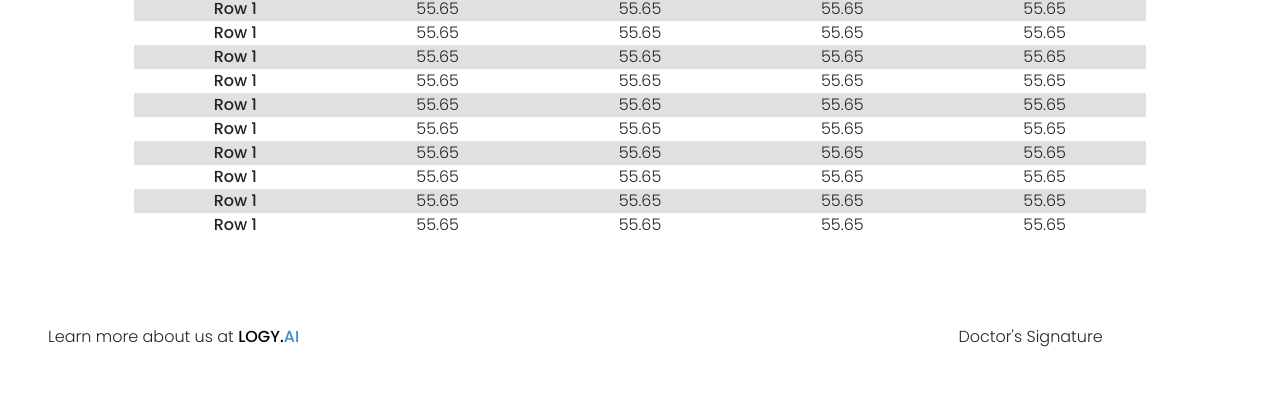
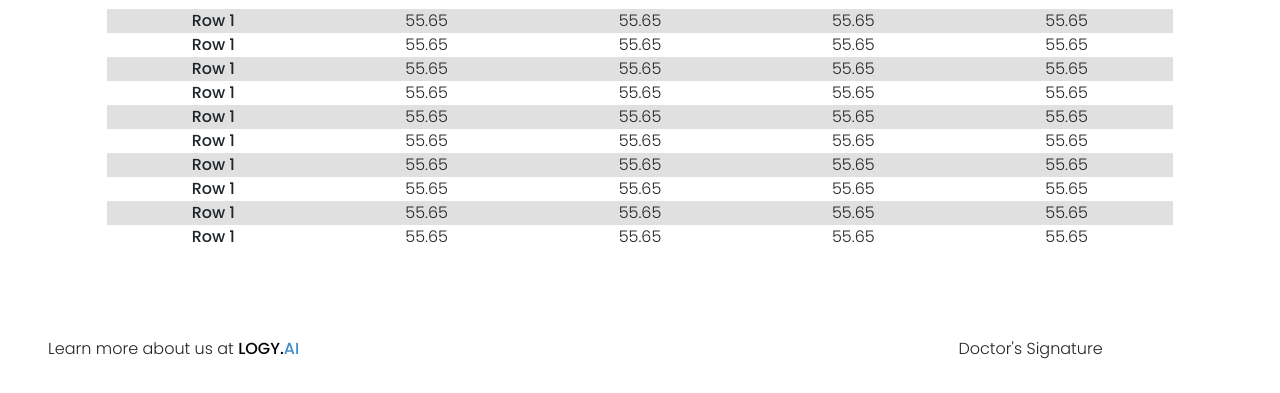
Before and after one commit to Debaprasad-dez/hair_report, a plain HTML site: page index.html in a window 1280 px wide. Shown: the part 1184-1577 px from the top of the page. Drawn offline with nearby package versions, Linux system fonts and the light colour scheme.

Commit message:
first commit

```diff
--- a/index.html
+++ b/index.html
@@ -303,7 +303,7 @@ body{
 
   </div>
 </div>
-<div class="mx-5 ">
+<div class="mx-auto ">
   <div style="" class="row mx-auto ">
     <div class="col-1"></div>
     <div class="col-2  text-center bg-dark  ">
@@ -325,7 +325,7 @@ body{
     <div class="col-1"></div>
   </div>
   <br>
-  <div style="" class="row bg-light">
+  <div style="" class="row bg-light mx-auto">
     <div class="col-1 bg-white"></div>
     <div class="col-2 px-0 text-center">
       <p class="py-0 my-0"><strong>Row 1</strong></p>
@@ -344,7 +344,7 @@ body{
     </div>
     <div class="col-1 bg-white"></div>
   </div>
-  <div style="" class="row ">
+  <div style="" class="row mx-auto ">
     <div class="col-1"></div>
     <div class="col-2 px-0 text-center">
       <p class="py-0 my-0"><strong>Row 1</strong></p>
@@ -363,7 +363,7 @@ body{
     </div>
     <div class="col-1"></div>
   </div>
-  <div style="" class="row bg-light">
+  <div style="" class="row bg-light mx-auto">
     <div class="col-1 bg-white"></div>
     <div class="col-2 px-0 text-center">
       <p class="py-0 my-0"><strong>Row 1</strong></p>
@@ -382,7 +382,7 @@ body{
     </div>
     <div class="col-1 bg-white"></div>
   </div>
-  <div style="" class="row ">
+  <div style="" class="row mx-auto ">
     <div class="col-1"></div>
     <div class="col-2 px-0 text-center">
       <p class="py-0 my-0"><strong>Row 1</strong></p>
@@ -401,7 +401,7 @@ body{
     </div>
     <div class="col-1"></div>
   </div>
-  <div style="" class="row bg-light">
+  <div style="" class="row bg-light mx-auto">
     <div class="col-1 bg-white"></div>
     <div class="col-2 px-0 text-center">
       <p class="py-0 my-0"><strong>Row 1</strong></p>
@@ -420,7 +420,7 @@ body{
     </div>
     <div class="col-1 bg-white"></div>
   </div>
-  <div style="" class="row ">
+  <div style="" class="row mx-auto ">
     <div class="col-1"></div>
     <div class="col-2 px-0 text-center">
       <p class="py-0 my-0"><strong>Row 1</strong></p>
@@ -439,7 +439,7 @@ body{
     </div>
     <div class="col-1"></div>
   </div>
-  <div style="" class="row bg-light">
+  <div style="" class="row bg-light mx-auto">
     <div class="col-1 bg-white"></div>
     <div class="col-2 px-0 text-center">
       <p class="py-0 my-0"><strong>Row 1</strong></p>
@@ -458,7 +458,7 @@ body{
     </div>
     <div class="col-1 bg-white"></div>
   </div>
-  <div style="" class="row ">
+  <div style="" class="row mx-auto ">
     <div class="col-1"></div>
     <div class="col-2 px-0 text-center">
       <p class="py-0 my-0"><strong>Row 1</strong></p>
@@ -477,7 +477,7 @@ body{
     </div>
     <div class="col-1"></div>
   </div>
-  <div style="" class="row bg-light">
+  <div style="" class="row bg-light mx-auto">
     <div class="col-1 bg-white"></div>
     <div class="col-2 px-0 text-center">
       <p class="py-0 my-0"><strong>Row 1</strong></p>
@@ -496,7 +496,7 @@ body{
     </div>
     <div class="col-1 bg-white"></div>
   </div>
-  <div style="" class="row ">
+  <div style="" class="row mx-auto ">
     <div class="col-1"></div>
     <div class="col-2 px-0 text-center">
       <p class="py-0 my-0"><strong>Row 1</strong></p>
```
Also changed, not shown: 1 other file.
